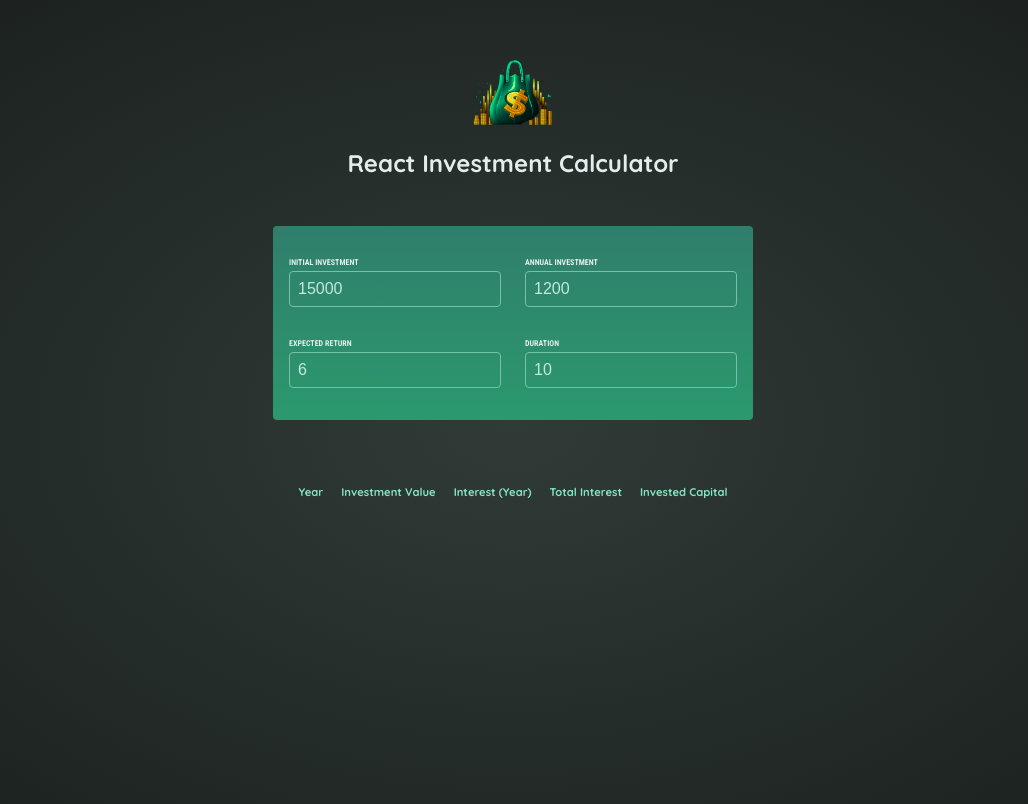
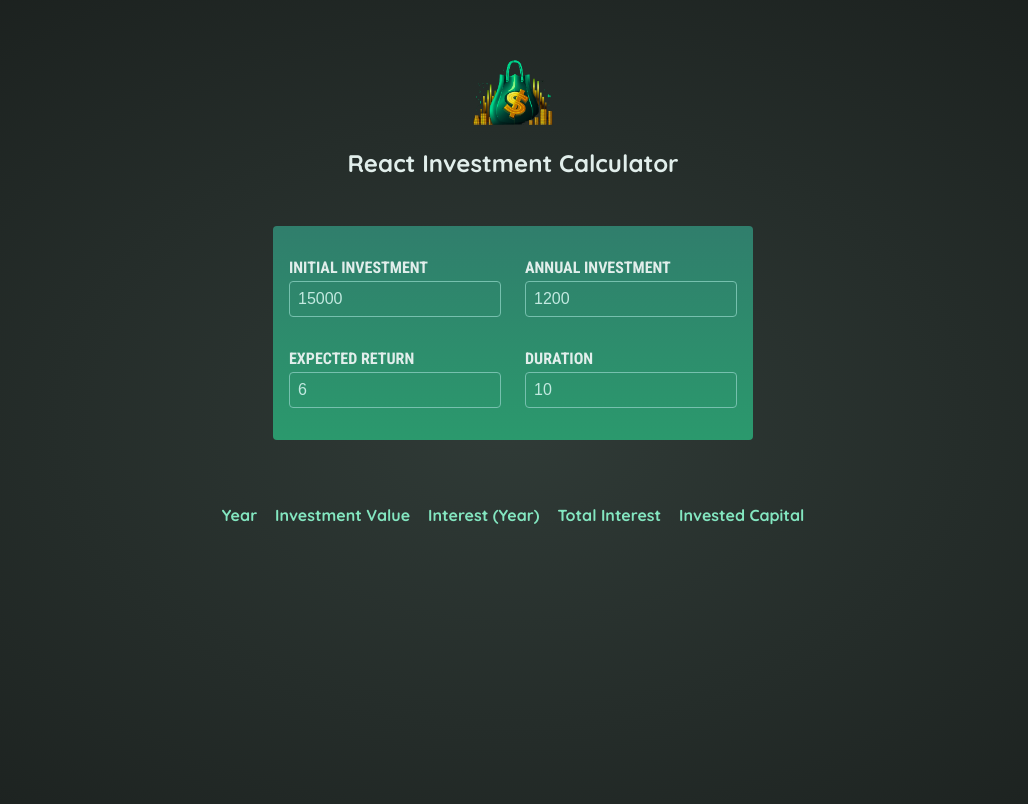
Before and after one commit to kendrickelifritz21/investment-calculator, a React (Vite) app: page / in a window 1280 px wide. Shown: the top 804 px of the page, without its empty margins (127-1155 px from the left). Built offline with nearby package versions, Linux system fonts and the light colour scheme.

Commit message:
Change font size

```diff
--- a/src/components/UserInput/UserInput.tsx
+++ b/src/components/UserInput/UserInput.tsx
@@ -42,7 +42,7 @@
         <p>
           <label>Initial Investment</label>
           <input required value={data.initialInvestment} type="text"
-            onChange={(event) => handleChange("initialInvestment", data.initialInvestment, intRegex, event)}>
+            onChange={(event) => handleChange("initialInvestment", data.initialInvestment, decimalRegex, event)}>
           </input>
         </p>
         <p>
--- a/src/index.css
+++ b/src/index.css
@@ -49,7 +49,7 @@
   display: block;
   margin-bottom: 0.25rem;
   font-family: 'Roboto Condensed', sans-serif;
-  font-size: 0.5rem;
+  font-size: 1rem;
   font-weight: bold;
   text-transform: uppercase;
 }
@@ -74,7 +74,7 @@
 }
 
 #result thead {
-  font-size: 0.7rem;
+  font-size: 1rem;
   color: #83e6c0;
 }
 
```
